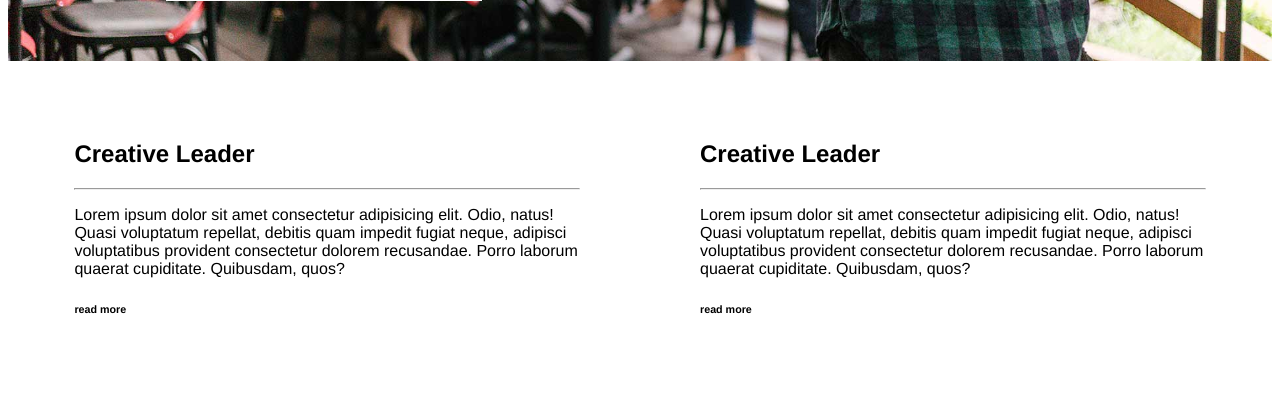
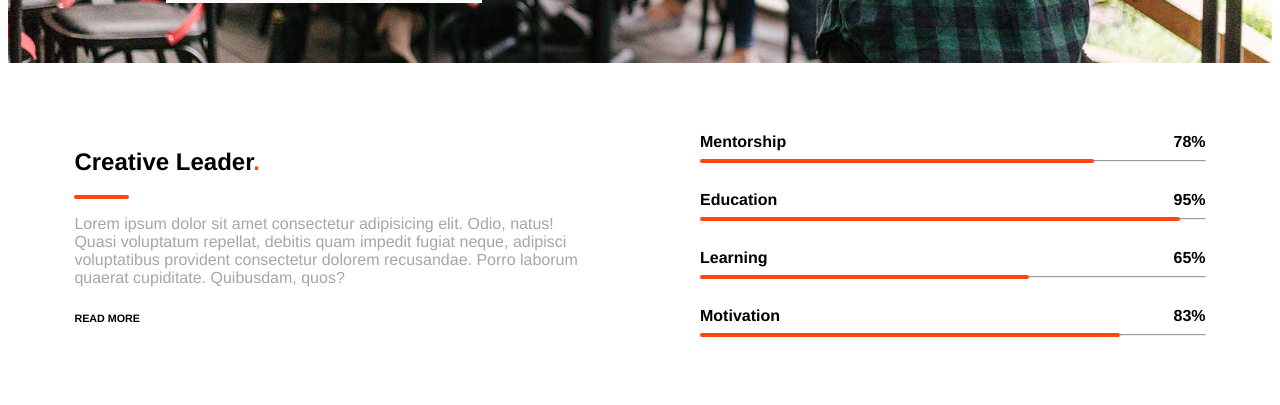
Before and after one commit to magnusson17/proj-html-vuejs, a Vue app: page / in a window 1280 px wide. Shown: the part 1960-2365 px from the top of the page. Built offline with nearby package versions, Linux system fonts and the light colour scheme.

Commit message:
SubSectionCc PartAacc draft

```diff
--- a/src/components/cssComp/style.scss
+++ b/src/components/cssComp/style.scss
@@ -7,8 +7,16 @@
     width: 10%;
 }
 
+.w_17 {
+    width: 17%;
+}
+
 .w_20 {
     width: 20%;
+}
+
+.w_22 {
+    width: 22%;
 }
 
 .w_25 {
@@ -17,6 +25,10 @@
 
 .w_33 {
     width: 33%;
+}
+
+.w_35 {
+    width: 35%;
 }
 
 .w_40 {
@@ -31,8 +43,24 @@
     width: 50%;
 }
 
+.w_65 {
+    width: 65%;
+}
+
+.w_78 {
+    width: 78%;
+}
+
+.w_83 {
+    width: 83%;
+}
+
 .w_90 {
     width: 90%;
+}
+
+.w_95 {
+    width: 95%;
 }
 
 .w_100 {
@@ -97,6 +125,11 @@
 
 .p_60 {
     padding: 60px;
+}
+
+.py_10 {
+    padding-top: 10px;
+    padding-bottom: 10px;
 }
 
 .py_20 {
@@ -198,7 +231,7 @@
 }
 // HR
 .little_hr {
-    border: 1px solid #ff4612;
+    border: 2px solid #ff4612;
     border-radius: 10px;
 }
 // OVERFLOW
--- a/src/components/subFolder/subMainFolder/subSectionCc/PartAacc.vue
+++ b/src/components/subFolder/subMainFolder/subSectionCc/PartAacc.vue
@@ -3,28 +3,99 @@
     <div class="part_aacc_1st_div">
         <div class="w_40 p_60">
             <h2 class="text_capitalize">
-                creative leader
+                creative leader<span class="text_ff4612">.</span>
             </h2>
-            <hr>
-            <p>
+            <div class="w_10">
+                <hr class="little_hr w_100">
+            </div>
+            <p class="text_a6a6a6">
                 Lorem ipsum dolor sit amet consectetur adipisicing elit. Odio, natus! Quasi voluptatum repellat, debitis quam impedit fugiat neque, adipisci voluptatibus provident consectetur dolorem recusandae. Porro laborum quaerat cupiditate. Quibusdam, quos?
             </p>
-            <h6>
+            <h6 class="text_uppercase">
                 read more
             </h6>
         </div>
 
         <div class="w_40 p_60">
-            <h2 class="text_capitalize">
-                creative leader
-            </h2>
-            <hr>
-            <p>
-                Lorem ipsum dolor sit amet consectetur adipisicing elit. Odio, natus! Quasi voluptatum repellat, debitis quam impedit fugiat neque, adipisci voluptatibus provident consectetur dolorem recusandae. Porro laborum quaerat cupiditate. Quibusdam, quos?
-            </p>
-            <h6>
-                read more
-            </h6>
+            <div class="py_10">
+                <div class="row">
+                    <h4 class="text_capitalize">
+                        mentorship
+                    </h4>
+                    <span class="fw_bold ">
+                        78%
+                    </span>
+                </div>
+
+                <div class="row w_100">
+                    <div class="w_78">
+                        <hr class="little_hr">
+                    </div>
+                    <div  class="w_22">
+                        <hr class="">
+                    </div>
+                </div>
+            </div>
+
+            <div class="py_10">
+                <div class="row">
+                    <h4 class="text_capitalize">
+                        education
+                    </h4>
+                    <span class="fw_bold ">
+                        95%
+                    </span>
+                </div>
+
+                <div class="row w_100">
+                    <div class="w_95">
+                        <hr class="little_hr">
+                    </div>
+                    <div  class="w_5">
+                        <hr class="">
+                    </div>
+                </div>
+            </div>
+
+            <div class="py_10">
+                <div class="row">
+                    <h4 class="text_capitalize">
+                        learning
+                    </h4>
+                    <span class="fw_bold ">
+                        65%
+                    </span>
+                </div>
+
+                <div class="row w_100">
+                    <div class="w_65">
+                        <hr class="little_hr">
+                    </div>
+                    <div  class="w_35">
+                        <hr class="">
+                    </div>
+                </div>
+            </div>
+
+            <div class="py_10">
+                <div class="row">
+                    <h4 class="text_capitalize">
+                        motivation
+                    </h4>
+                    <span class="fw_bold ">
+                        83%
+                    </span>
+                </div>
+
+                <div class="row w_100">
+                    <div class="w_83">
+                        <hr class="little_hr">
+                    </div>
+                    <div  class="w_17">
+                        <hr class="">
+                    </div>
+                </div>
+            </div>
         </div>
     </div>
 </template>
@@ -42,4 +113,12 @@ export default {
 .part_aacc_1st_div {
     @include displayFlexBasic(flex, row, center, center);
 }
+
+.row {
+    @include displayFlexBasic(flex, row, space-between, center);
+}
+
+h4 {
+    margin: 0;
+}
 </style>
```
